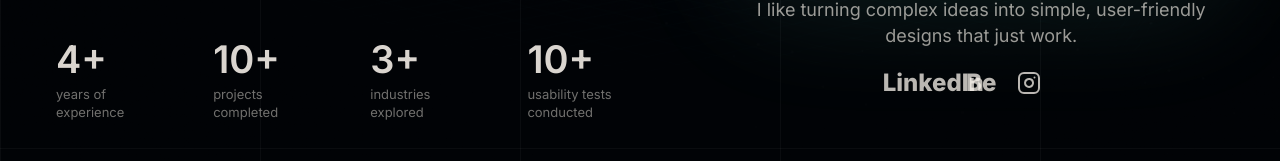
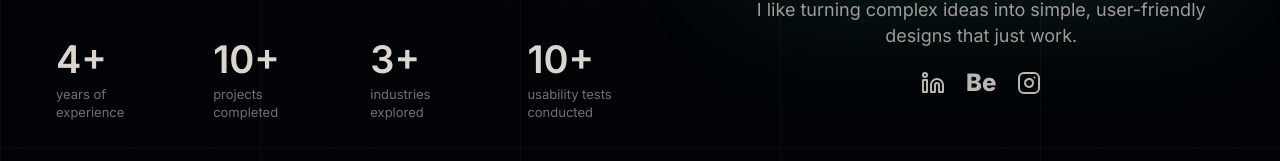
Before and after one commit to Aijohi/Aijohi-Portfolio, a React (Vite) app: page /portfolio in a window 1280 px wide. Shown: the part 752-913 px from the top of the page. Built offline with nearby package versions, Linux system fonts and the light colour scheme; no server answers.

Commit message:
Fix LinkedIn contact link

```diff
--- a/src/pages/Portfolio.jsx
+++ b/src/pages/Portfolio.jsx
@@ -525,9 +525,10 @@ useEffect(() => {
             href="https://www.linkedin.com/in/otu-faith"
             target="_blank"
             rel="noreferrer"
+            aria-label="LinkedIn"
             >
-  LinkedIn <FiArrowUpRight />
-</a>
+            <FiLinkedin />
+            </a>
 
             <a
               href="https://www.behance.net/otufaithaijohi3"
```
